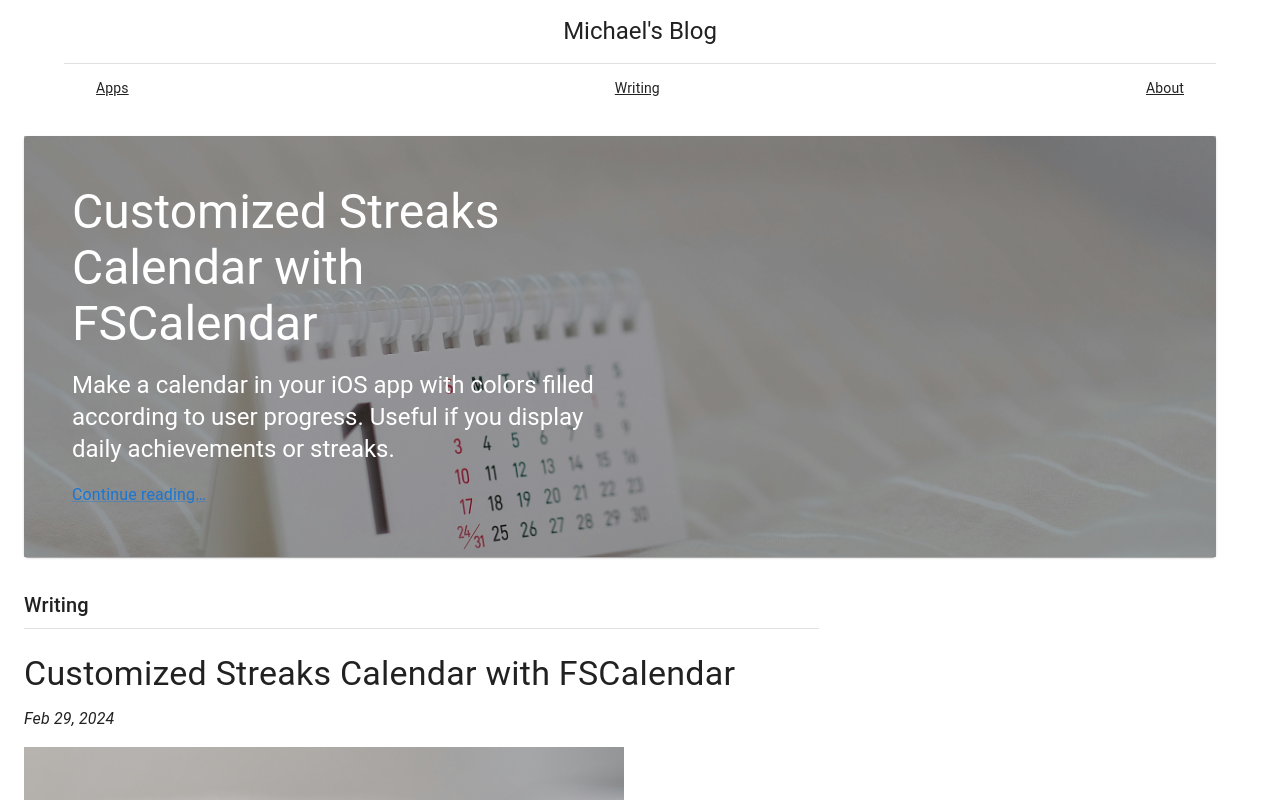
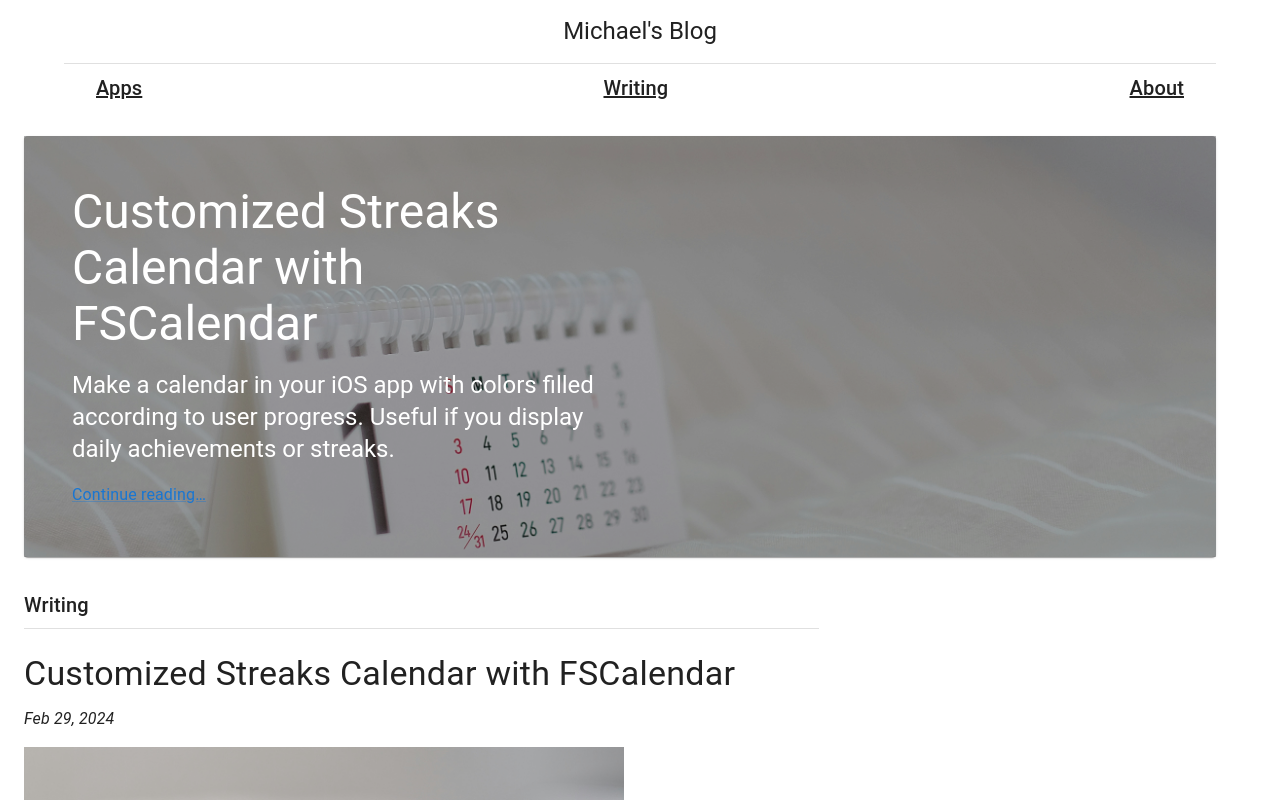
Before and after one commit to mdhsieh/mdhsieh.github.io, a React (Create React App) app: page / in a window 1280 px wide. Shown: the top 800 px of the page. Built offline with nearby package versions, Linux system fonts and the light colour scheme.

Commit message:
Header links bigger to make more readable.

```diff
--- a/src/Header.js
+++ b/src/Header.js
@@ -32,7 +32,7 @@
             color="inherit"
             noWrap
             key={section.title}
-            variant="body2"
+            variant="h6"
             href={section.url}
             sx={{ p: 1, flexShrink: 0 }}
             component={RouterLink}
```
